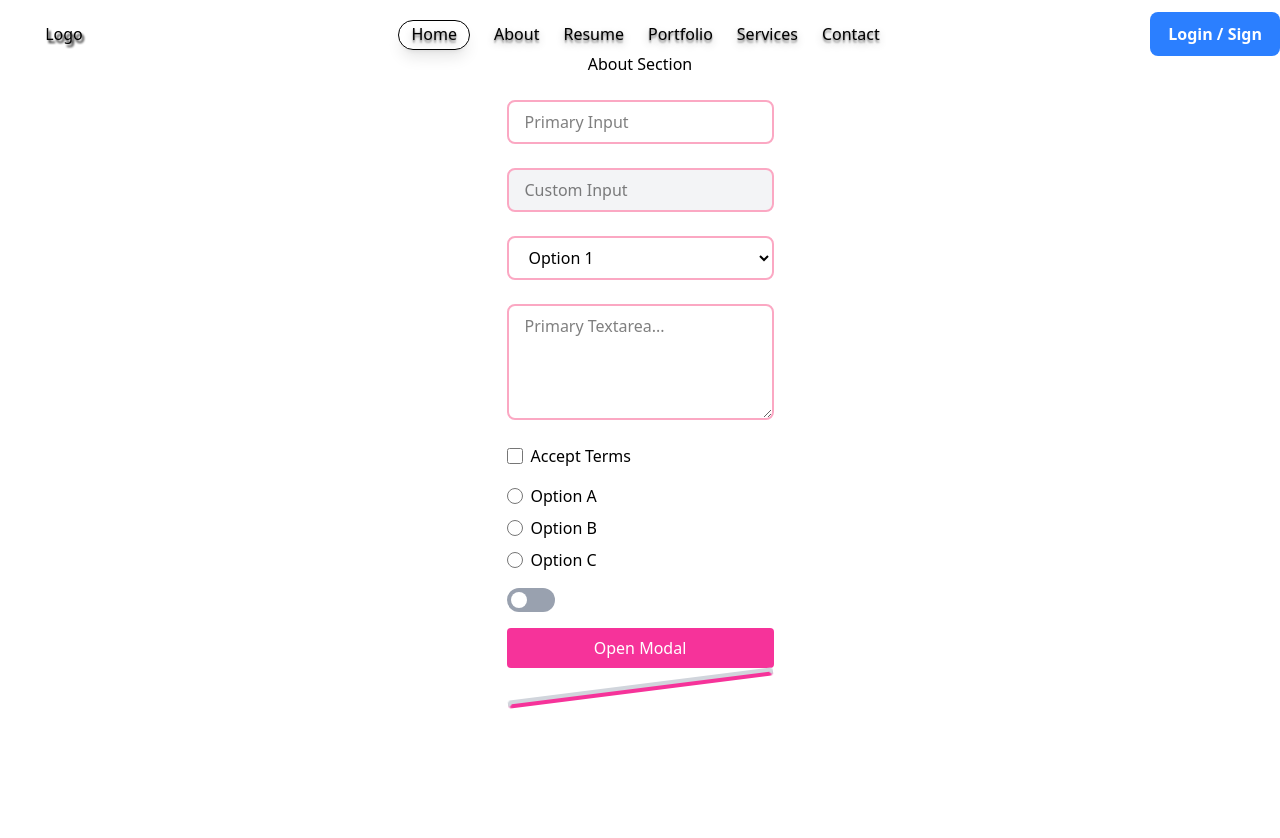
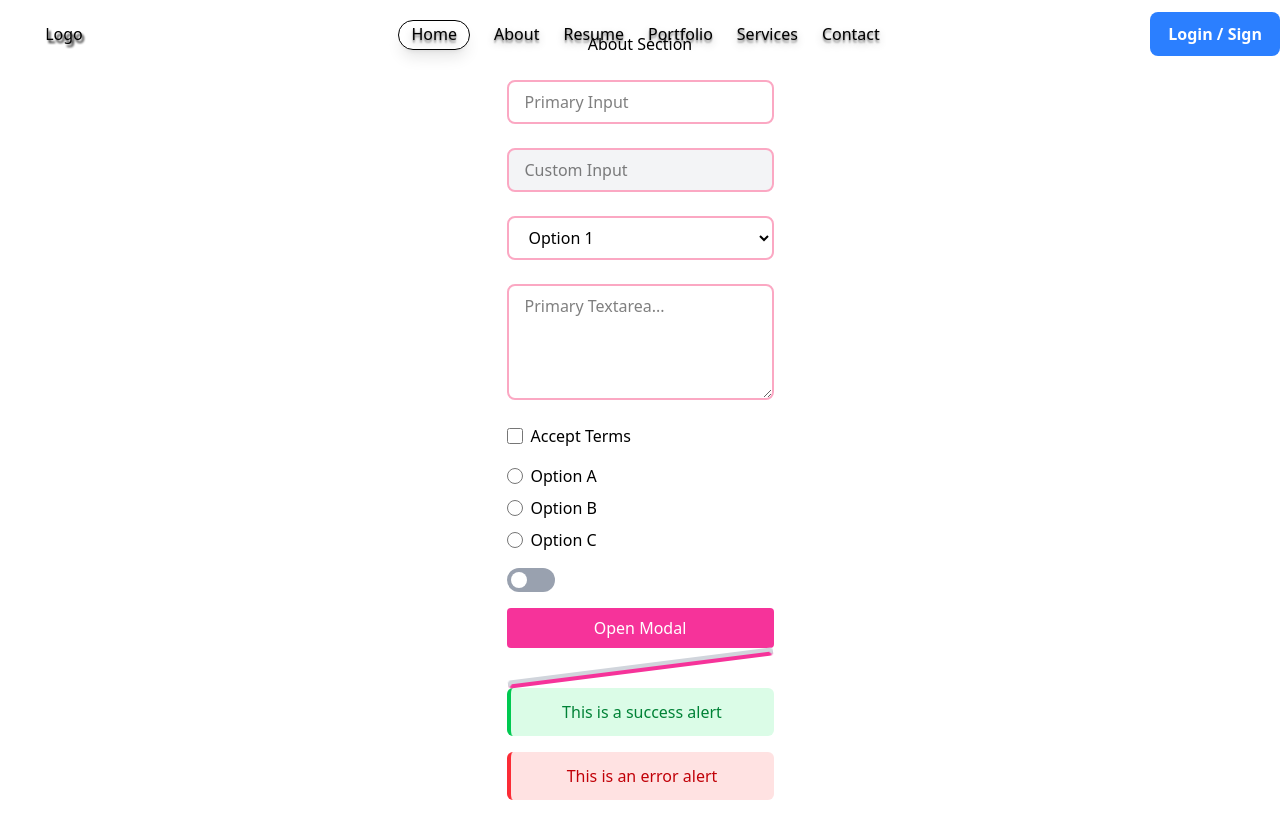
Before and after one commit to awaisfaryad25/react-basic-project, a React (Vite) app: page / in a window 1280 px wide. Shown: the top 838 px of the page. Before the commit the page ends 800 px from the top, so only its background shows below. Built offline with nearby package versions, Linux system fonts and the light colour scheme.

Commit message:
set alert

```diff
--- /dev/null
+++ b/src/components/global/Alert.jsx
@@ -0,0 +1,18 @@
+
+
+const variantClasses = {
+  success: "bg-green-100 text-green-700 border-green-500",
+  error: "bg-red-100 text-red-700 border-red-500",
+  warning: "bg-yellow-100 text-yellow-700 border-yellow-500",
+  info: "bg-blue-100 text-blue-700 border-blue-500",
+};
+
+const Alert = ({ type = "info", message }) => {
+  return (
+    <div className={`p-3 border-l-4 rounded-md ${variantClasses[type]} `}>
+      {message}
+    </div>
+  );
+};
+
+export default Alert;
--- a/src/components/home/About.jsx
+++ b/src/components/home/About.jsx
@@ -7,6 +7,7 @@ import RadioGroup from '../global/RadioGroup'
 import Switch from '../global/Switch'
 import Modal from '../global/Modal'
 import Loader from '../global/Loader'
+import Alert from '../global/Alert'
 
 const selectOptions = [
   { label: "Option 1", value: "1" },
@@ -58,6 +59,9 @@ const About = ({ id }) => {
       </Modal>
 
       <Loader size="8" className="border-t-blue-500" />
+
+      <Alert type="success" message="This is a success alert" />
+      <Alert type="error" message="This is an error alert" />
     </div>
   </div>
   )
```
